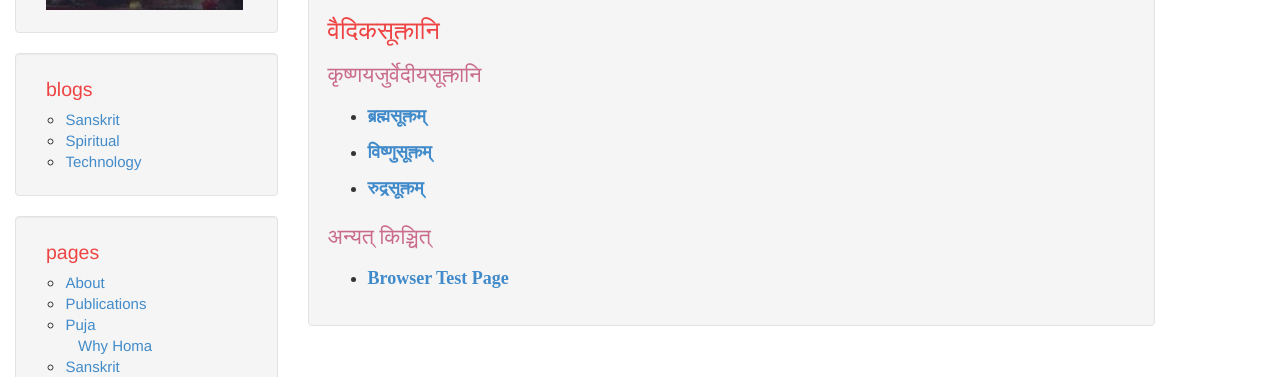
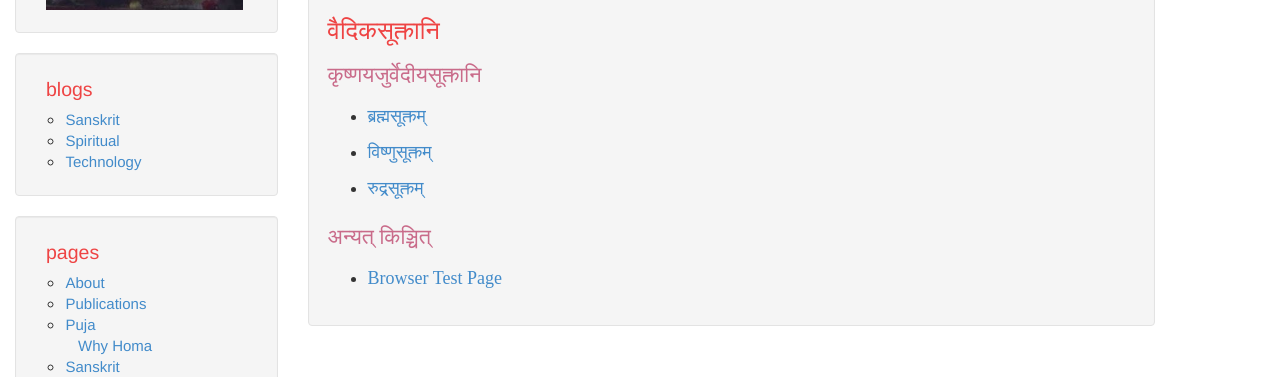
Before and after one commit to aupasana/aupasana.github.io, a Jekyll site: the page built from pages/suktas/index.md, in a window 1280 px wide. Shown: the part 224-601 px from the top of the page. Built offline with Jekyll 4.4.1, drawn with Linux system fonts in a browser that asks for light colours; nearby versions of some CDN libraries; some web fonts are replaced.

Commit message:
vedicfonts.css: change font weight to normal

```diff
--- a/css/vedicfonts-v10-modified.css
+++ b/css/vedicfonts-v10-modified.css
@@ -15,21 +15,11 @@
  src:  url('http://sanskritdocuments.org/all_iscii/fonts/Siddhanta.ttf') format('truetype');
  font-weight: normal;
  font-style: normal;
- /*unicode-range: U+900-97F, U+A8E0-A8FF, U+1CD0-1CFF ;*/
  }
-
- @font-face {
- font-family: 'Sanskrit2003';
- src:  url('http://sanskritdocuments.org/all_iscii/fonts/Sanskrit2003.ttf') format('truetype');
- font-weight: normal;
- font-style: normal;
- unicode-range: U+900-97F, U+A8E0-A8FF, U+1CD0-1CFF ;
-}
-
 
 *[lang="sa"] {
  font-family:  'Siddhanta',  serif  !important;
  font-size: 120%;
  line-height:2.0;
- font-weight:bold;
+ font-weight:normal;
 }
```
